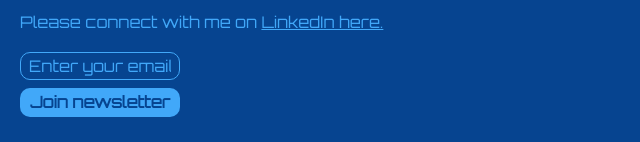
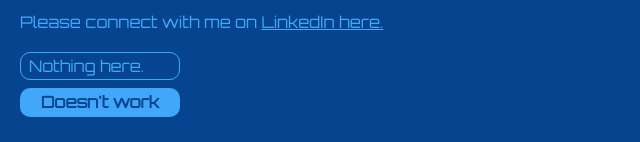
Before and after one commit to kashyap-01/personal-site, a plain HTML site: page index.html in a window 1280 px wide. Shown: the part 877-1019 px from the top of the page, 0-640 px from the left. Drawn offline with nearby package versions, Linux system fonts and the light colour scheme; a web font is replaced by a local one.

Commit message:
Update index.html

```diff
--- a/index.html
+++ b/index.html
@@ -16,7 +16,7 @@
             <li>Read manga</li>
         </ul>
         <p>Please connect with me on <a href="https://www.linkedin.com/in/kashyap-a-628374209/" taget="_blank">LinkedIn here.</a></p>
-        <input type="text" placeholder="Enter your email">
-        <button>Join newsletter</button>
+        <input type="text" placeholder="Nothing here.">
+        <button>Doesn't work</button>
     </body>
 </html>
```
